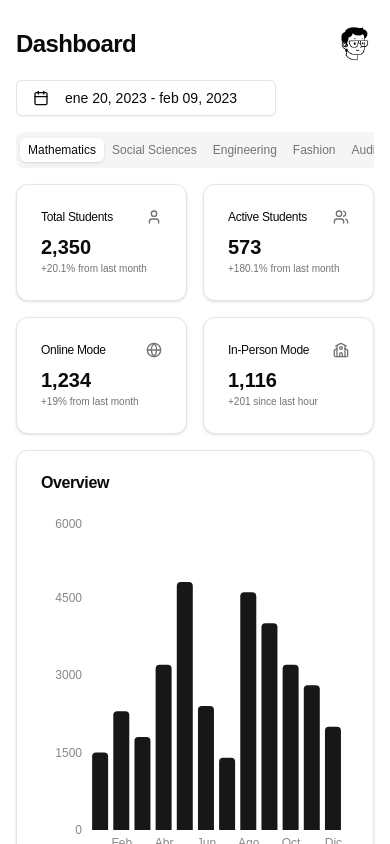
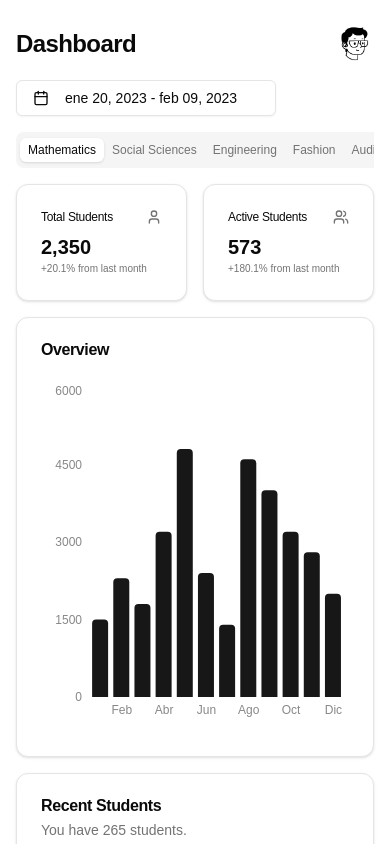
Before and after one commit to AugSync/balance-university, a Next.js app: page /dashboard in a window 390 px wide. Shown: the top 844 px of the page. Built offline with nearby package versions, Linux system fonts and the light colour scheme.

Commit message:
Refactor dashboard layout and improve grid responsiveness

```diff
--- a/app/dashboard/page.tsx
+++ b/app/dashboard/page.tsx
@@ -41,8 +41,8 @@ export default function DashboardPage() {
   };
 
   return (
-    <div className="flex-1 space-y-4 p-4 md:p-8 pt-6">
-      <div className="mx-auto w-full max-w-7xl">
+    <div className="flex-1 flex flex-col h-[calc(100vh-2rem)] p-4 md:p-8 pt-6">
+      <div className="mx-auto w-full max-w-7xl flex-1">
         <div className="flex flex-col space-y-4 md:space-y-0 md:flex-row md:items-center md:justify-between">
           <div className="flex flex-col space-y-4 md:space-y-0">
             <div className="flex items-center justify-between md:justify-start">
@@ -86,8 +86,8 @@ export default function DashboardPage() {
             </DropdownMenu>
           </div>
         </div>
-        <Tabs defaultValue="mathematics" className="space-y-4">
-          <ScrollArea className="w-full whitespace-nowrap mt-4">
+        <Tabs defaultValue="mathematics" className="flex-1 flex flex-col mt-4">
+          <ScrollArea className="w-full whitespace-nowrap">
             <div className="max-w-full">
               <TabsList className="inline-flex w-full md:w-auto min-w-full md:min-w-[600px]">
                 {careers.map((career) => (
@@ -104,8 +104,10 @@ export default function DashboardPage() {
             <ScrollBar orientation="horizontal" />
           </ScrollArea>
           {careers.map((career) => (
-            <TabsContent key={career.id} value={career.id} className="space-y-4">
-              <div className="grid gap-4 grid-cols-2 md:grid-cols-2 lg:grid-cols-4">
+            <TabsContent key={career.id} value={career.id} className="flex-1 space-y-4 mt-4">
+              <div className="grid gap-4 grid-cols-1 md:grid-cols-2 lg:grid-cols-7 h-full">
+                <div className="col-span-1 md:col-span-4 flex flex-col space-y-4">
+                  <div className="grid gap-4 grid-cols-2">
                     <Card>
                       <CardHeader className="flex flex-row items-center justify-between space-y-0 pb-2">
                         <CardTitle className="text-xs md:text-sm font-medium">
@@ -134,37 +136,8 @@ export default function DashboardPage() {
                         </p>
                       </CardContent>
                     </Card>
-                <Card>
-                  <CardHeader className="flex flex-row items-center justify-between space-y-0 pb-2">
-                    <CardTitle className="text-xs md:text-sm font-medium">
-                      {t("stats.onlineMode")}
-                    </CardTitle>
-                    <GlobeIcon className="h-4 w-4 text-muted-foreground" />
-                  </CardHeader>
-                  <CardContent>
-                    <div className="text-xl md:text-2xl font-bold">1,234</div>
-                    <p className="text-[10px] md:text-xs text-muted-foreground">
-                      {t("stats.onlineModeChange")}
-                    </p>
-                  </CardContent>
-                </Card>
-                <Card>
-                  <CardHeader className="flex flex-row items-center justify-between space-y-0 pb-2">
-                    <CardTitle className="text-xs md:text-sm font-medium">
-                      {t("stats.inPersonMode")}
-                    </CardTitle>
-                    <SchoolIcon className="h-4 w-4 text-muted-foreground" />
-                  </CardHeader>
-                  <CardContent>
-                    <div className="text-xl md:text-2xl font-bold">1,116</div>
-                    <p className="text-[10px] md:text-xs text-muted-foreground">
-                      {t("stats.inPersonModeChange")}
-                    </p>
-                  </CardContent>
-                </Card>
                   </div>
-              <div className="grid gap-4 grid-cols-1 md:grid-cols-2 lg:grid-cols-7">
-                <Card className="col-span-1 md:col-span-4">
+                  <Card className="flex-1">
                     <CardHeader>
                       <CardTitle>{t("overview")}</CardTitle>
                     </CardHeader>
@@ -172,7 +145,8 @@ export default function DashboardPage() {
                       <Overview />
                     </CardContent>
                   </Card>
-                <Card className="col-span-1 md:col-span-3">
+                </div>
+                <Card className="col-span-1 md:col-span-3 h-full">
                   <CardHeader>
                     <CardTitle>{t("recentStudents.title")}</CardTitle>
                     <CardDescription>
```
Lines whose indentation alone changed are shown as unchanged.
